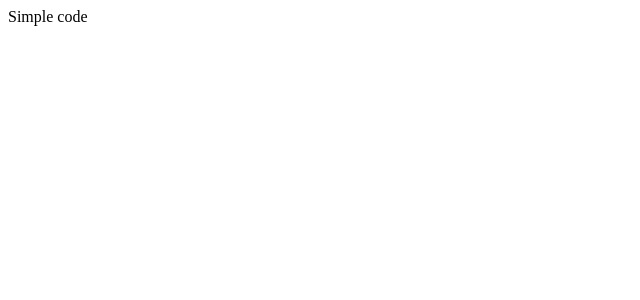
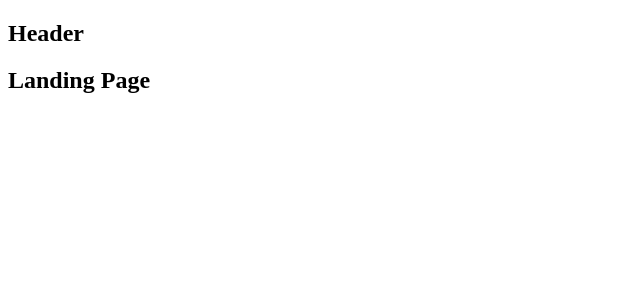
Before and after one commit to elephwebb/react-fullstack-frontend, a React (Create React App) app: page / in a window 1280 px wide. Shown: the top 300 px of the page, without its empty margins (0-640 px from the left). Built offline with nearby package versions, Linux system fonts and the light colour scheme.

Commit message:
Set initial components router configuration

```diff
--- a/src/components/App.js
+++ b/src/components/App.js
@@ -1,9 +1,30 @@
+/**
+ * App Component will be responsible for the routing of our application
+ */
 import React from 'react';
+import { BrowserRouter, Route } from 'react-router-dom';
+
+/**
+ * Dummy components
+ * @returns {*}
+ * @constructor
+ */
+const Header = () => <h2>Header</h2>
+const Dashboard = () => <h2>Dashboard</h2>
+const SurveyNew = () => <h2>New Survey</h2>
+const Landing = () => <h2>Landing Page</h2>
 
 const App = () => {
  return(
     <div>
-        Simple code
+        <BrowserRouter>
+            <div>
+                <Header />
+                <Route exact path="/" component={Landing} />
+                <Route exact path="/surveys" component={Dashboard} />
+                <Route path="/surveys/new" component={SurveyNew} />
+            </div>
+        </BrowserRouter>
     </div>
  );
 };
```
